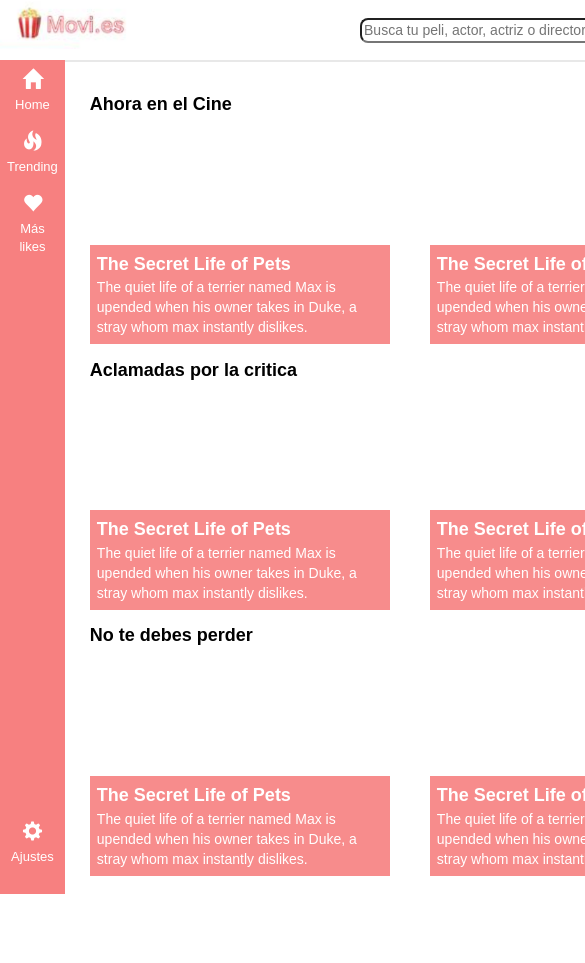
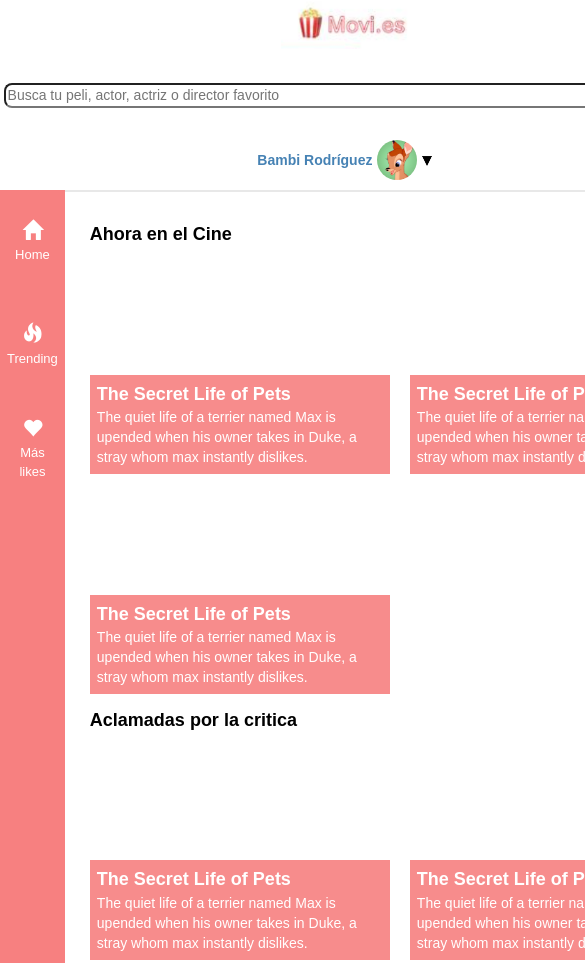
Before and after one commit to ltaverao95/ltaverao95.github.io, a plain HTML site: page index.html in a window 390 px wide. Shown: the top 963 px of the page, 585 px wide, since content can reach past the window. Before the commit the page ends 894 px from the top, so only its background shows below. Drawn offline with nearby package versions, Linux system fonts and the light colour scheme.

Commit message:
updated styles

```diff
--- a/style.css
+++ b/style.css
@@ -98,11 +98,10 @@ body{
     padding-left: 25px;
     padding-bottom: 5px;
 }
-.movies-container{
+.movie-container{
     display: grid;
-    grid-template-columns: repeat(3, 1fr);
+    grid-template-rows: repeat(3, 1fr);
 }
-
 .movie-category{
     padding-bottom: 20px;
 }
@@ -115,7 +114,7 @@ body{
 .movie-items{
     display: grid;
     grid-template-columns: repeat(3, 1fr);
-    gap: 40px;
+    gap: 20px;
 }
 .movie-item{
     background: url('cover.jpg') no-repeat center /cover;
@@ -137,3 +136,28 @@ body{
 .movie-content p:nth-of-type(2){
     margin-bottom: 0;
 }
+
+@media screen and (max-width: 768px){
+    .movie-items{
+        gap: 10px;
+    }
+    .movie-items{
+        grid-template-columns: repeat(2, 1fr);
+        gap: 20px;
+    }
+    .header{
+        grid-template-rows: repeat(3, 1fr);
+    }
+    .item:nth-of-type(1){
+        grid-column: span 4;
+        justify-self: center;
+    }
+    .item:nth-of-type(2){
+        grid-column: span 4;
+        justify-self: center;
+    }
+    .item:nth-of-type(3){
+        grid-column: span 4;
+        justify-self: center;
+    }
+}
```
